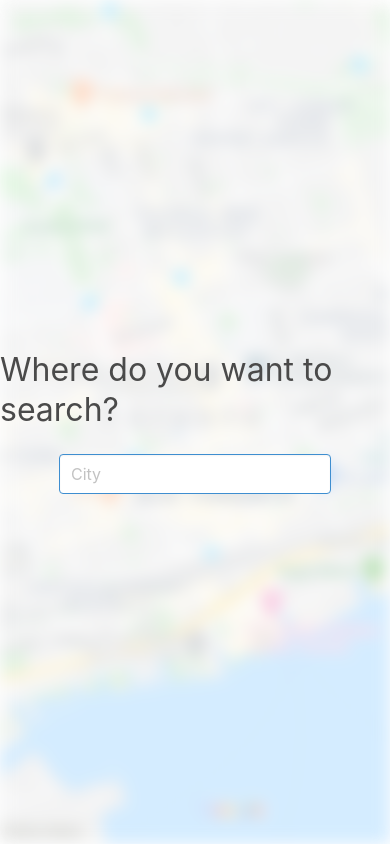
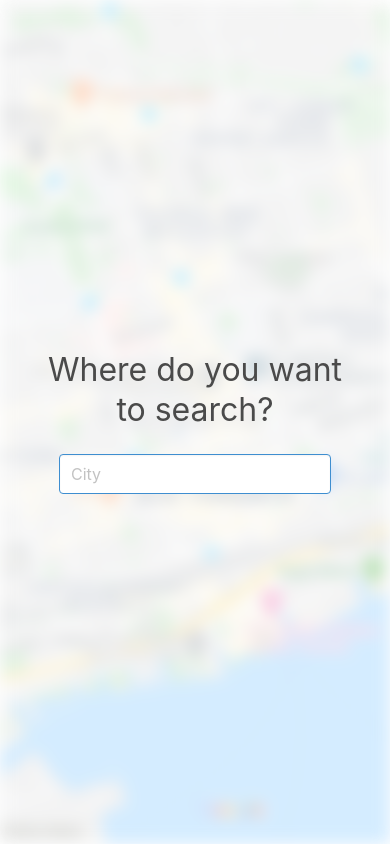
Before and after one commit to mchenco/notion-restaurants, a Flask app: page / in a window 390 px wide. Run offline with Flask 2, Linux system fonts and the light colour scheme; some libraries are stand-ins or nearby versions.

Commit message:
mobile optimized

```diff
--- a/static/styles.css
+++ b/static/styles.css
@@ -60,7 +60,10 @@ html, body {
 	padding: 0;
 	display: flex;
 	flex-direction: column;
-	flex-wrap: nowrap;
+	flex-wrap: wrap;
 	justify-content: center;
 	align-items: center;
+	margin-left: 10%;
+	margin-right: 10%;
+	text-align: center;
 }
--- a/templates/index.html
+++ b/templates/index.html
@@ -2,7 +2,7 @@
 <html>
   <head>
     <title>Restaurant Map</title>
-    <meta name="viewport" content="initial-scale=1.0">
+    <meta name="viewport" content="width=device-width, initial-scale=1">
     <meta charset="utf-8">
     <link rel= "stylesheet" type= "text/css" href= "{{ url_for('static',filename='styles.css') }}">
 
```
Also changed, not shown: notion_restaurant.py (+4 -3 lines), README.md, 2 other files.
